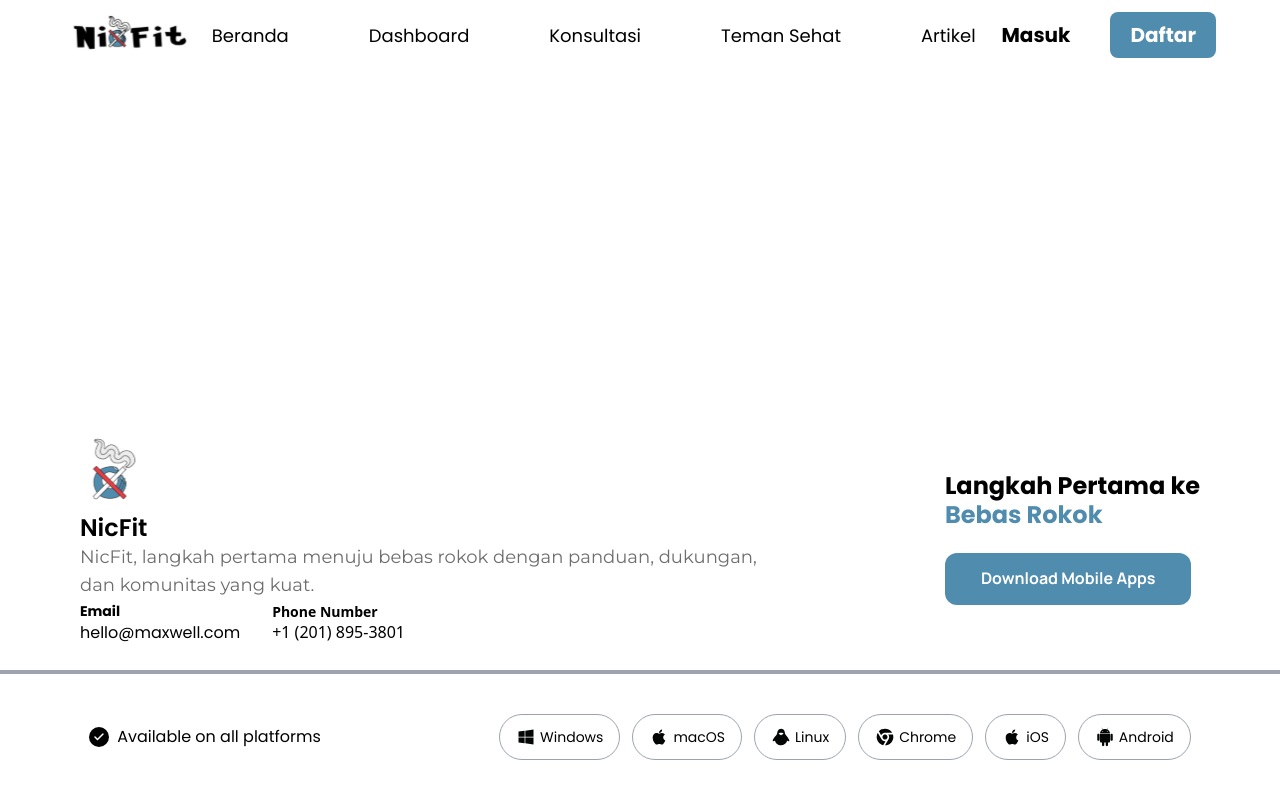
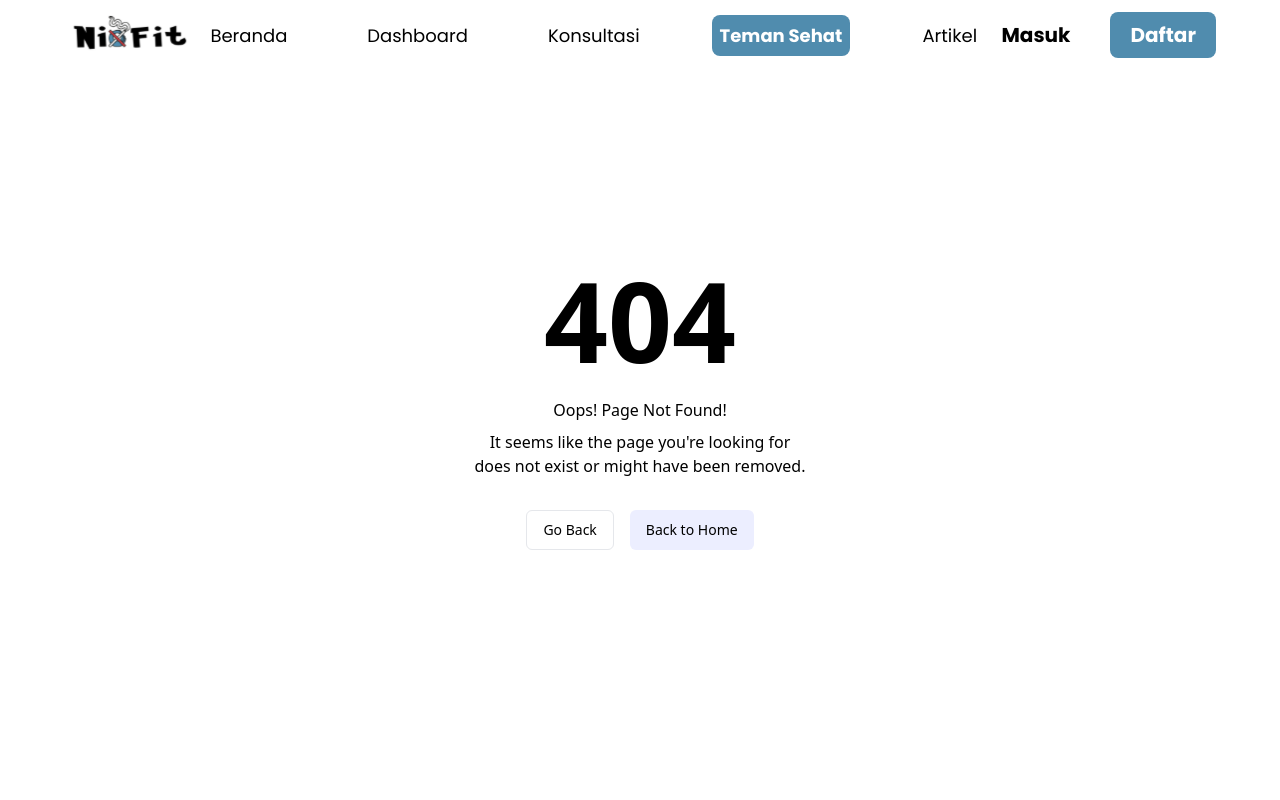
Before and after one commit to izanmaizan/nicfit-massiveproject, a React (Vite) app: page /komunitas in a window 1280 px wide. Shown: the top 800 px of the page. Built offline with nearby package versions, Linux system fonts and the light colour scheme; a web font is replaced by a local one.

Commit message:
update halaman kosong jadi 404

```diff
--- a/src/App.jsx
+++ b/src/App.jsx
@@ -11,6 +11,7 @@ import {
   LupaSandi,
   VerifikasiEmail,
 } from "./sections";
+import NotFound from "./components/not-found/not-found";
 
 const App = () => {
   return (
@@ -28,6 +29,8 @@ const App = () => {
               <Route path="/lupa-sandi" element={<LupaSandi />} />
               <Route path="/verifikasi" element={<VerifikasiEmail />} />
               <Route path="/sandi-baru" element={<KataSandiBaru />} />
+              <Route path="/konsultasi" element={<NotFound />} />
+              <Route path="/komunitas" element={<NotFound />} />
             </Routes>
           </div>
           <section className="xl:padding-s wide:padding-s pb-10">
--- a/src/constants/index.js
+++ b/src/constants/index.js
@@ -25,7 +25,7 @@ export const navLinks = [
   { href: "/", label: "Beranda" },
   { href: "/dashboard", label: "Dashboard" },
   { href: "/konsultasi", label: "Konsultasi" },
-  { href: "/temanSehat", label: "Teman Sehat" },
+  { href: "/komunitas", label: "Teman Sehat" },
   { href: "/artikel", label: "Artikel" },
 ];
 
--- /dev/null
+++ b/src/sections/NotFound.jsx
@@ -0,0 +1,24 @@
+import { useNavigate } from "react-router-dom";
+import { Button } from "../components/ui/button";
+
+export default function NotFound() {
+  const navigate = useNavigate();
+  return (
+    <div className="h-svh">
+      <div className="m-auto flex h-full w-full flex-col items-center justify-center gap-2">
+        <h1 className="text-[7rem] font-bold leading-tight">404</h1>
+        <span className="font-medium">Oops! Page Not Found!</span>
+        <p className="text-center text-muted-foreground">
+          It seems like the page {"you're"} looking for <br />
+          does not exist or might have been removed.
+        </p>
+        <div className="mt-6 flex gap-4">
+          <Button variant="outline" onClick={() => navigate(-1)}>
+            Go Back
+          </Button>
+          <Button onClick={() => navigate("/")}>Back to Home</Button>
+        </div>
+      </div>
+    </div>
+  );
+}
--- a/src/sections/index.js
+++ b/src/sections/index.js
@@ -12,6 +12,7 @@ import Daftar from "./Daftar";
 import LupaSandi from "./LupaSandi";
 import VerifikasiEmail from "./VerifikasiEmail";
 import KataSandiBaru from "./KataSandiBaru";
+import NotFound from "./NotFound";
 
 export {
   Beranda,
@@ -28,4 +29,5 @@ export {
   LupaSandi,
   VerifikasiEmail,
   KataSandiBaru,
+  NotFound,
 };
```
